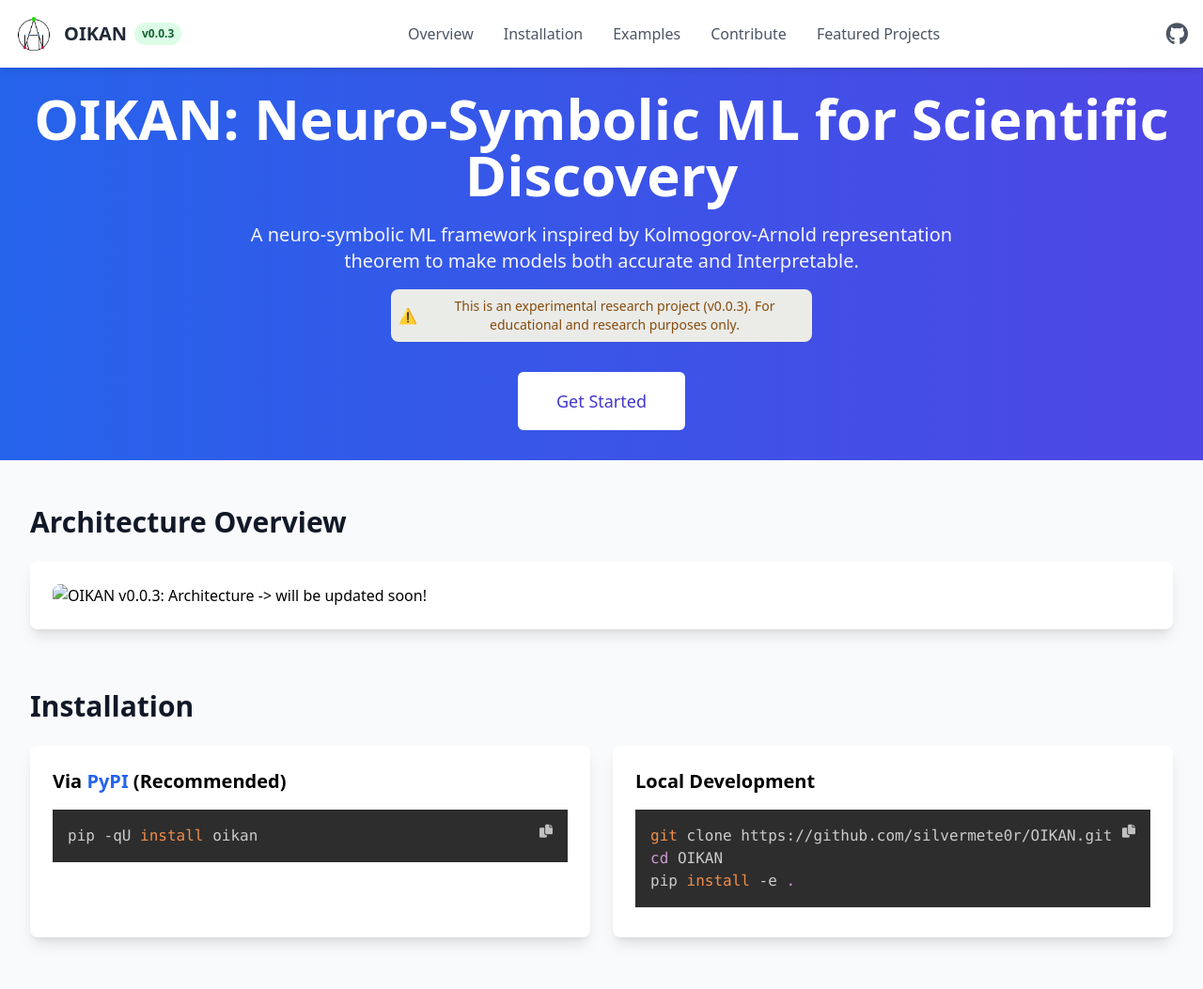
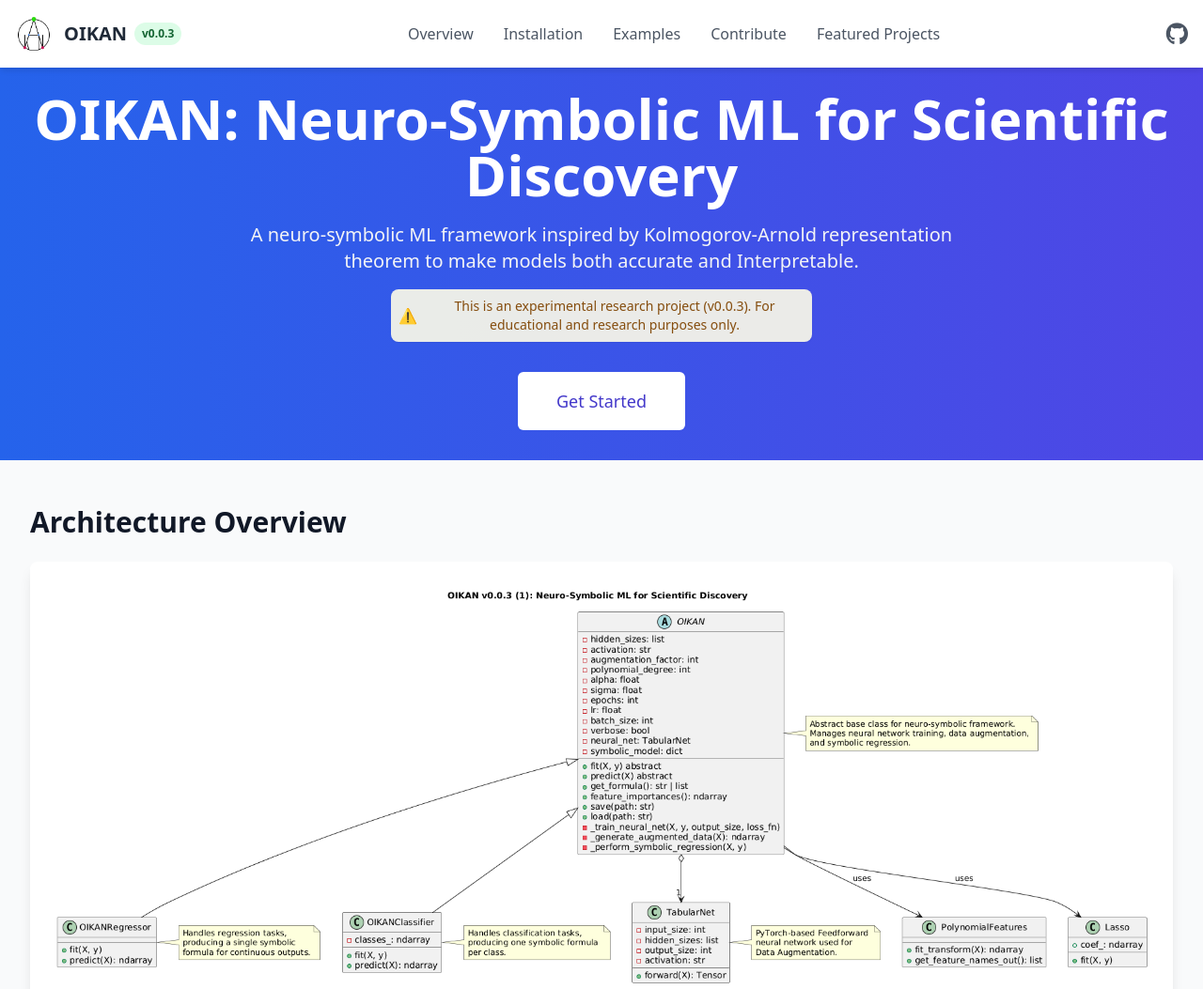
Before and after one commit to silvermete0r/oikan, a plain HTML site: page docs/index.html in a window 1280 px wide. Shown: the top 1053 px of the page at 94% size. Drawn offline with nearby package versions, Linux system fonts and the light colour scheme.

Commit message:
img-arch-added-v0.0.3(1)

```diff
--- a/docs/index.html
+++ b/docs/index.html
@@ -78,7 +78,7 @@
         <section id="overview" class="mb-16">
             <h2 class="text-3xl font-bold text-gray-900 mb-6">Architecture Overview</h2>
             <div class="bg-white rounded-lg shadow-lg p-6">
-                <img src="./media/" alt="OIKAN v0.0.3: Architecture -> will be updated soon!" class="w-full rounded-lg">
+                <img src="https://raw.githubusercontent.com/silvermete0r/oikan/main/docs/media/oikan-v0.0.3(1)-architecture-oop.png" alt="OIKAN v0.0.3 (1): Architecture -> will be updated soon!" class="w-full rounded-lg">
             </div>
         </section>
 
```
Also changed, not shown: docs/media/oikan-v0.0.3(1)-architecture-oop.png (added), 1 other file.
